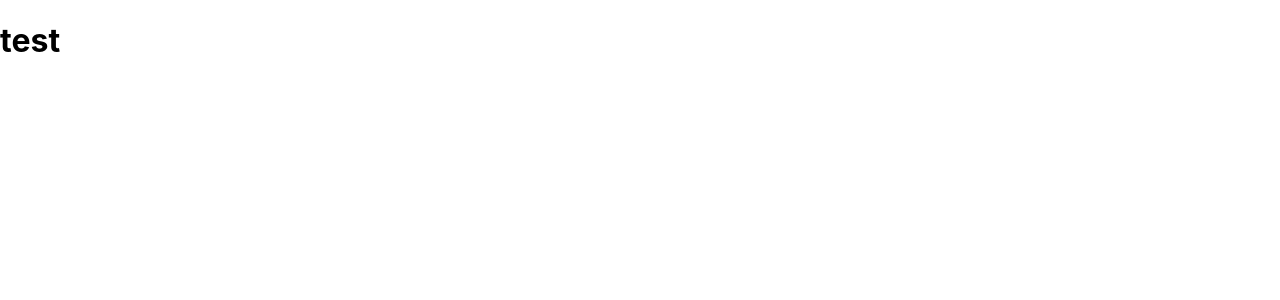
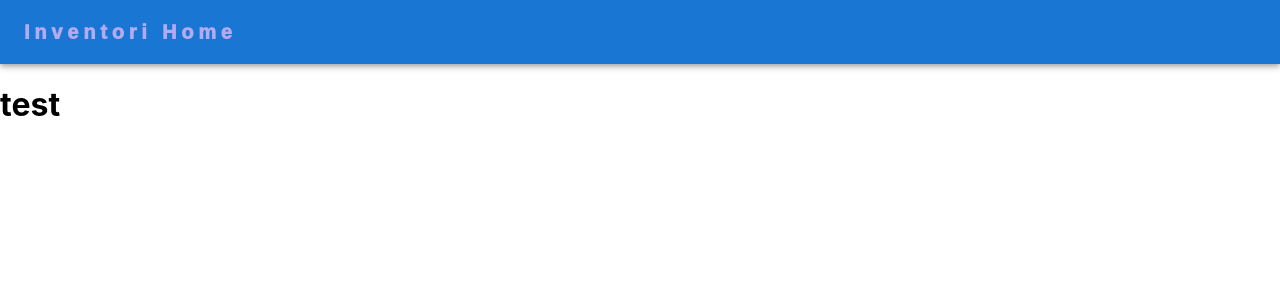
Before and after one commit to kvhuynh/Budgit, a React (Create React App) app in the folder client/: page /home in a window 1280 px wide. Shown: the top 300 px of the page. Built offline with nearby package versions, Linux system fonts and the light colour scheme.

Commit message:
testing routes

```diff
--- a/client/src/App.tsx
+++ b/client/src/App.tsx
@@ -1,12 +1,16 @@
 import { Routes, Route} from 'react-router-dom';
 import './App.css';
-import { Login } from './views/login'
+import { Login } from './views/Login';
+import { Navbar } from "./views/Navbar";
 
 function App() {
   return (
-    <Routes>
-      <Route path="/home" element={ <Login /> }/>
-    </Routes>
+    <>
+      <Navbar></Navbar>
+      <Routes>
+        <Route path="/home" element={ <Login /> }/>
+      </Routes>
+    </>
   );
 }
 
--- /dev/null
+++ b/client/src/views/Home.tsx
@@ -0,0 +1 @@
+export {}
--- /dev/null
+++ b/client/src/views/Navbar.tsx
@@ -0,0 +1,50 @@
+import * as React from 'react';
+import AppBar from '@mui/material/AppBar';
+
+import Toolbar from '@mui/material/Toolbar';
+
+import Typography from '@mui/material/Typography';
+
+
+import Container from '@mui/material/Container';
+
+
+// const pages = ['Products', 'Pricing', 'Blog'];
+// const settings = ['Profile', 'Account', 'Dashboard', 'Logout'];
+
+export const Navbar = () => {
+
+  return (
+    <AppBar position="static">
+      <Container maxWidth="xl" >
+        <Toolbar disableGutters sx={{
+      width: "100%",
+      mx: "auto",
+      justifyContent: "display-flex",
+      alignItems: "left"
+    }}>
+          <Typography
+            variant="h6"
+            noWrap
+            component="a"
+            href="/"
+            sx={{
+              mr: 2,
+              display: { xs: 'none', md: 'flex' },
+              fontFamily: "sans-serif",
+              fontWeight: 1000,
+              letterSpacing: '.3rem',
+              color: '#b2abf2',
+              textDecoration: 'none',
+
+            }}
+          >
+            Inventori Home
+          </Typography>
+        </Toolbar>
+      </Container>
+    </AppBar>
+  );
+};
+
+export default Navbar;
--- a/client/src/views/login.tsx
+++ b/client/src/views/login.tsx
@@ -9,3 +9,5 @@ export const Login = (props: any) => {
         </>
     )
 }
+
+export default Login;
```
Also changed, not shown: 2 other files (tests, documents, lock files or other folders).
